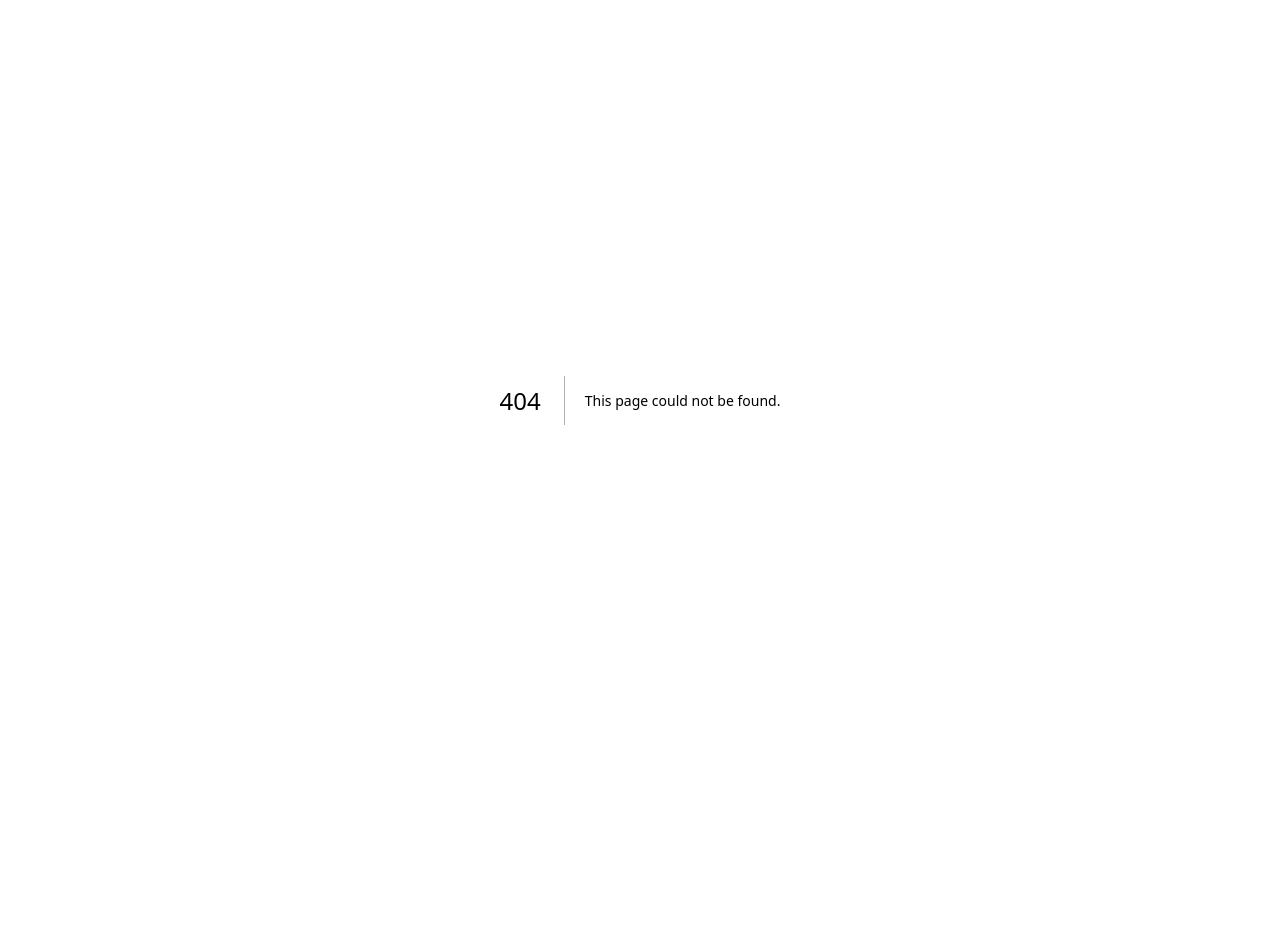
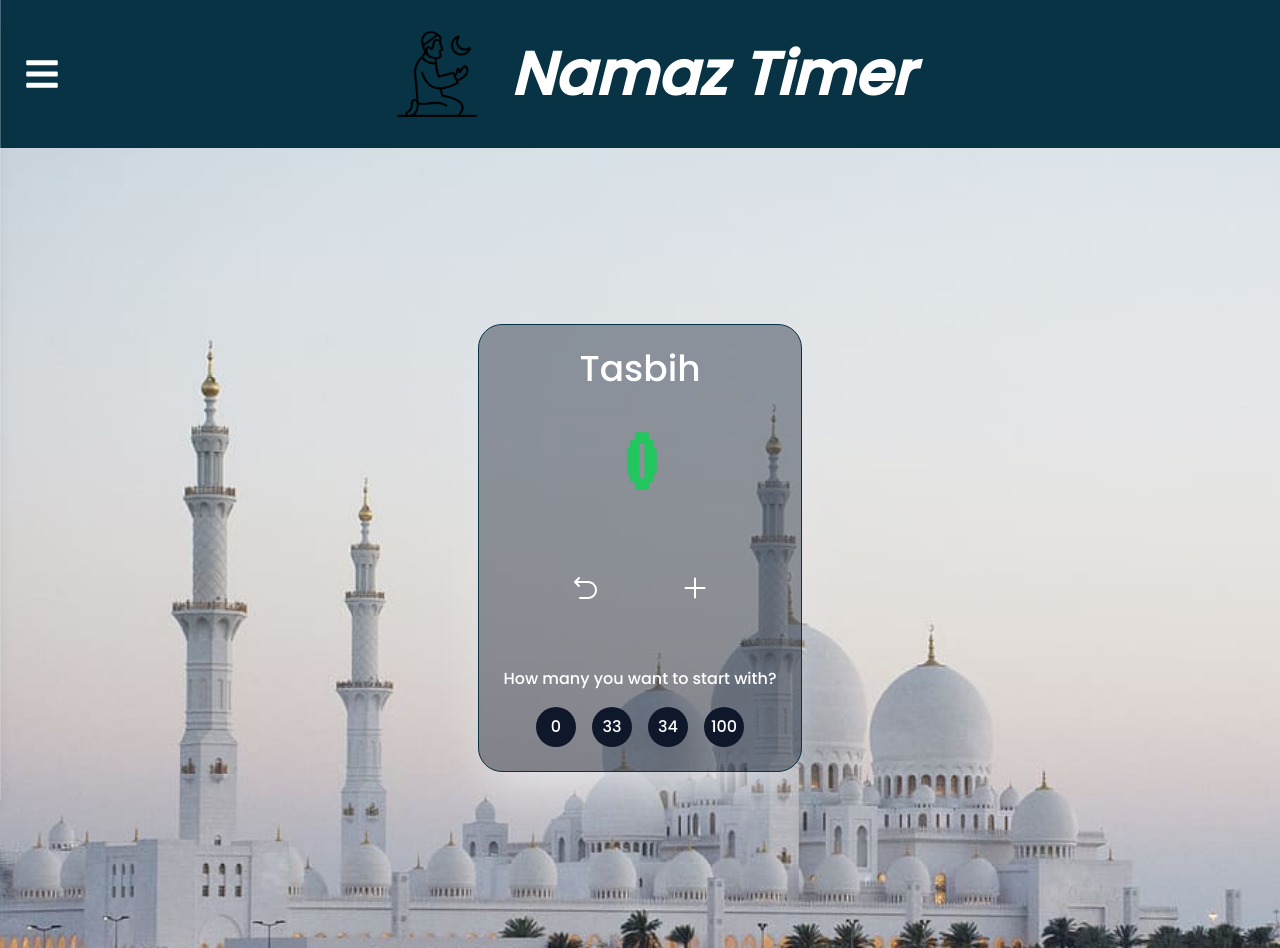
Before and after one commit to sheikhmahmudulhasanshium/namaz-timer, a Next.js app: page /tasbih in a window 1280 px wide. Before the commit this address had no page. Before the commit the page ends 800 px from the top, so only its background shows below. Built offline with nearby package versions, Linux system fonts and the light colour scheme.

Commit message:
counter added

```diff
--- /dev/null
+++ b/app/(routes)/help/page.tsx
@@ -0,0 +1,24 @@
+"use client"
+import Header from "@/app/components/Header";
+import Sidebar from "@/app/components/Sidebar";
+import { useState } from "react";
+
+const Help = () => {
+    const [isSidebarOpen, setIsSidebarOpen] = useState(false);
+
+    const toggleSidebar = () => {
+        setIsSidebarOpen(!isSidebarOpen);
+    };
+
+    return (
+        <div className="flex justify-between items-center flex-col min-w-max">
+            <Header toggleSidebar={toggleSidebar} />
+            <Sidebar isOpen={isSidebarOpen} toggleSidebar={toggleSidebar} />
+            <div className='bg-cover bg-center w-full  dark:bg-darkImage bg-lightImage h-screen flex justify-center items-center'>
+                help
+            </div>
+        </div>
+     );
+}
+
+export default Help;
--- /dev/null
+++ b/app/(routes)/tasbih/components/body.tsx
@@ -0,0 +1,73 @@
+import { useState } from "react";
+import { RxPlus, RxReset } from "react-icons/rx";
+
+const Counter = () => {
+    const [count, setCount] = useState(0);
+    const suggestionCounts = [0, 33, 34, 100];
+    const [selectedCount, setSelectedCount] = useState<number | null>(null);
+
+    function reset() {
+        setCount(0);
+        setSelectedCount(null);
+    }
+
+    function updateCount() {
+        if (selectedCount !== null) {
+            if (selectedCount > 1) {
+                setCount(count + 1);
+                setSelectedCount(selectedCount - 1);
+            } else {
+                reset();
+            }
+        } else {
+            setCount(count + 1);
+        }
+    }
+
+    function updateSelectedCount(newSelectedCount: number) {
+        if (newSelectedCount <= 0) {
+            reset();
+        } else {
+            setSelectedCount(newSelectedCount);
+        }
+    }
+
+    return (
+        <div className="border-cyan-950 border bg-gray-700 p-6 rounded-3xl flex flex-col justify-center items-center space-y-6 bg-opacity-50 shadow-2xl shadow-gray-200">
+            <p className="text-4xl font-thin text-white">Tasbih</p>
+            <div className="my-4">
+                <p className="text-8xl font-digital font-bold text-green-500">{count}</p>
+            </div>
+            <div className="flex gap-8 text-3xl p-4 justify-center items-center">
+                <button onClick={reset} className="m-3 p-3 rounded-full hover:bg-slate-900 text-white">
+                    <RxReset />
+                </button>
+                {selectedCount !== null && (
+                    <div className="flex flex-col justify-center items-center">
+                        <p className="text-xl text-red-400">Remaining:</p>
+                        <p className="font-digital text-red-200">{selectedCount}</p>
+                    </div>
+                )}
+                <button onClick={updateCount} className="m-3 p-3 rounded-full hover:bg-slate-900 text-white">
+                    <RxPlus />
+                </button>
+            </div>
+            <div className="flex flex-col items-center space-y-4">
+                <p className="text-white">How many you want to start with?</p>
+                <div className="flex justify-center items-center gap-4">
+                    {suggestionCounts.map((item) => (
+                        <button
+                            key={item}
+                            onClick={() => updateSelectedCount(item)}
+                            className="rounded-full w-10 h-10 bg-slate-900 hover:bg-slate-800 text-white flex items-center justify-center"
+                        >
+                            {item}
+                        </button>
+                    ))}
+                </div>
+            </div>
+        </div>
+    );
+};
+
+export default Counter;
--- /dev/null
+++ b/app/(routes)/tasbih/page.tsx
@@ -0,0 +1,25 @@
+"use client"
+import Header from "@/app/components/Header";
+import Sidebar from "@/app/components/Sidebar";
+import { useState } from "react";
+import Counter from "./components/body";
+
+const Tasbih = () => {
+    const [isSidebarOpen, setIsSidebarOpen] = useState(false);
+
+    const toggleSidebar = () => {
+        setIsSidebarOpen(!isSidebarOpen);
+    };
+
+    return (
+        <div className="flex justify-between items-center flex-col min-w-max">
+            <Header toggleSidebar={toggleSidebar} />
+            <Sidebar isOpen={isSidebarOpen} toggleSidebar={toggleSidebar} />
+            <div className='bg-cover bg-center w-full  dark:bg-darkImage bg-lightImage h-screen flex justify-center items-center'>
+                <Counter />
+            </div>
+        </div>
+     );
+}
+
+export default Tasbih;
--- a/app/components/Sidebar.tsx
+++ b/app/components/Sidebar.tsx
@@ -1,5 +1,8 @@
+"use client";
 import { FaTimes } from 'react-icons/fa';
 import ModeToggle from './mode-toggle';
+import { useEffect, useState } from 'react';
+import { useRouter } from 'next/navigation';
 
 interface SidebarProps {
     isOpen: boolean;
@@ -7,6 +10,26 @@ interface SidebarProps {
 }
 
 const Sidebar: React.FC<SidebarProps> = ({ isOpen, toggleSidebar }) => {
+    const router = useRouter();
+    const [isMounted, setIsMounted] = useState(false);
+    const optionList = ['Home', 'Qiblah Compass', 'Tasbih', 'Namaz Time', 'Asmaul Husna', 'Quran', 'Help'];
+
+    useEffect(() => {
+        setIsMounted(true);
+    }, []);
+
+    const handleOptionClick = (option: string) => {
+        const formattedOption = option.toLowerCase().replace(/\s+/g, '-');
+        const url = formattedOption==='home'?'/':`/${formattedOption}`;
+        if (isMounted) {
+            router.push(url);
+        }
+    };
+
+    if (!isMounted) {
+        return null; // or a loading indicator if preferred
+    }
+
     return (
         <div
             className={`flex flex-col bg-slate-200 dark:bg-slate-700 justify-between items-center py-8 px-6 shadow-lg fixed top-0 left-0 h-full transition-transform duration-300 ${
@@ -17,20 +40,24 @@ const Sidebar: React.FC<SidebarProps> = ({ isOpen, toggleSidebar }) => {
                 className="text-2xl font-bold mb-6 focus:outline-none transition-transform duration-300 transform hover:scale-105"
                 onClick={toggleSidebar}
             >
-                <div className='flex items-center gap-4 pt-4 text-4xl'><FaTimes className='text-red-500'/> <p>Menu</p></div>
+                <div className="flex items-center gap-4 pt-4 text-4xl">
+                    <FaTimes className="text-red-500" />
+                    <p>Menu</p>
+                </div>
             </button>
             <div className="flex flex-col w-full">
-                {['Option 1', 'Option 2', 'Option 3', 'Option 4', 'Option 5', 'Option 6'].map((option, index) => (
+                {optionList.map((option, index) => (
                     <button
                         key={index}
                         className="border-b-4 border-b-slate-900 mb-3 py-2 w-full text-left transition-all duration-300 transform hover:scale-105 hover:bg-green-400 focus:outline-none pl-1"
+                        onClick={() => handleOptionClick(option)}
                     >
                         {option}
                     </button>
                 ))}
             </div>
             <button>
-                <ModeToggle/>
+                <ModeToggle />
             </button>
         </div>
     );
--- a/app/layout.tsx
+++ b/app/layout.tsx
@@ -26,7 +26,7 @@ const RootLayout = ({
   return (
     <html lang="en" suppressHydrationWarning>
       <head>
-        <link rel="icon" href="/favicon.ico" /> {/* Corrected 'rel' attribute */}
+        <link rel="icon" href="/favicon.ico" />
         <link href="https://fonts.googleapis.com/css2?family=VT323&display=swap" rel="stylesheet" />
         <link rel="preconnect" href="https://fonts.googleapis.com" />
         <link rel="preconnect" href="https://fonts.gstatic.com" />
```
Also changed, not shown: 1 other file (tests, documents, lock files or other folders).
